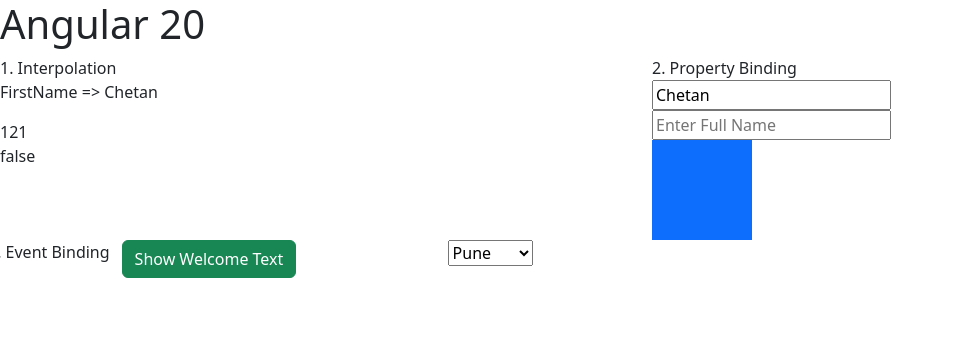
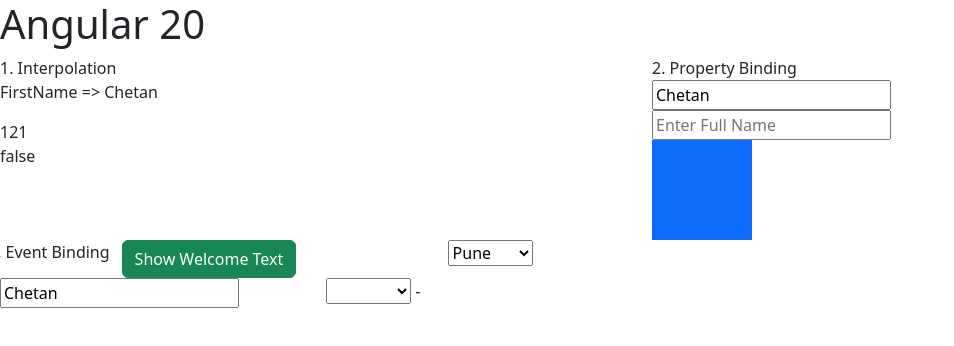
Before and after one commit to PalleWestermann/angular19Tutorial, an Angular app: page / in a window 1280 px wide. Shown: the top 346 px of the page, without its empty margins (0-954 px from the left). Built offline with nearby package versions, Linux system fonts and the light colour scheme.

Commit message:
InclTwoWayDataBinding

```diff
--- a/src/app/components/data-binding/data-binding.html
+++ b/src/app/components/data-binding/data-binding.html
@@ -35,3 +35,17 @@
         </select>
     </div>
 </div>
+<div class="row">
+    <div class="col-3">
+        <input type="text" [(ngModel)]="firstName">
+    </div>
+    <div class="col-3">
+        <select [(ngModel)]="selectedCity" name="" id="">
+            <option value="Pune">Pune</option>
+            <option value="Nagpur">Nagpur</option>
+            <option value="Mumbai">Mumbai</option>
+            <option value="Panji">Panji</option>
+        </select>
+        -{{selectedCity}}
+    </div>
+</div>
--- a/src/app/components/data-binding/data-binding.ts
+++ b/src/app/components/data-binding/data-binding.ts
@@ -1,8 +1,9 @@
 import { Component } from '@angular/core';
+import { FormsModule } from '@angular/forms';
 
 @Component({
   selector: 'app-data-binding',
-  imports: [],
+  imports: [FormsModule],
   templateUrl: './data-binding.html',
   styleUrl: './data-binding.css'
 })
@@ -13,6 +14,7 @@
   currentDate: Date = new Date();
   myPlaceholder: string = "Enter Full Name";
   div1ClassName:  string ="bg-primary";
+  selectedCity: string = "";
 
   constructor() {
     console.log(this.firstName);
```
